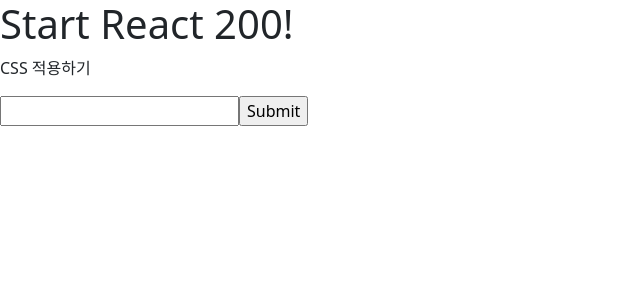
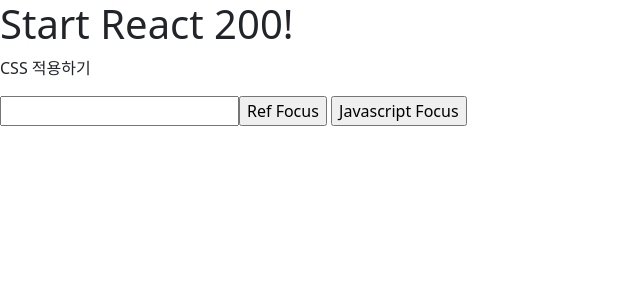
Before and after one commit to jihyean/React200, a React (Create React App) app in the folder client/: page / in a window 1280 px wide. Shown: the top 300 px of the page, without its empty margins (0-640 px from the left). Built offline with nearby package versions, Linux system fonts and the light colour scheme.

Commit message:
[073] Ref 사용하기

```diff
--- a/client/src/App.js
+++ b/client/src/App.js
@@ -1,6 +1,6 @@
 import React from 'react';
 import './App.css';
-import ReactonSubmit from './PART3/R072_onSubmit'
+import ReactRef from './PART3/R073_ReactRef'
 import 'bootstrap/dist/css/bootstrap.css'
 
 function App() {
@@ -8,7 +8,7 @@
     <div>
       <h1>Start React 200!</h1>
       <p>CSS 적용하기</p>
-      <ReactonSubmit />
+      <ReactRef />
     </div>
   );
 }
--- /dev/null
+++ b/client/src/PART3/R073_ReactRef.js
@@ -0,0 +1,29 @@
+import React, { Component } from 'react';
+
+class R073_ReactRef extends Component {
+  constructor(props) {
+    super(props);
+    this.InputRef = React.createRef(); // createRef() 메소드를 사용하여 Ref를 생성한다.
+  }
+
+  RefFocus = (e) => {
+    this.InputRef.current.focus();
+  }
+
+  JavascriptFocus() {
+    document.getElementById('id').focus();
+  }
+
+  render() {
+    return (
+      <>
+        {/* element에 ref 속성을 추가하고 Ref 변수에 inputRef를 할당해 참조(ref의 current라는 속성에 할당) */}
+        <input id="id" type="text" ref={this.InputRef} />
+        <input type="button" value="Ref Focus" onClick={this.RefFocus}/> {/* 클릭시 RefFocus() 메소드 실행 */}
+        <input type="button" value="Javascript Focus" onClick={this.JavascriptFocus}/> {/* 클릭시 JavascriptFocus() 메소드 실행 */}
+      </>
+    )
+  }
+}
+
+export default R073_ReactRef;
```
